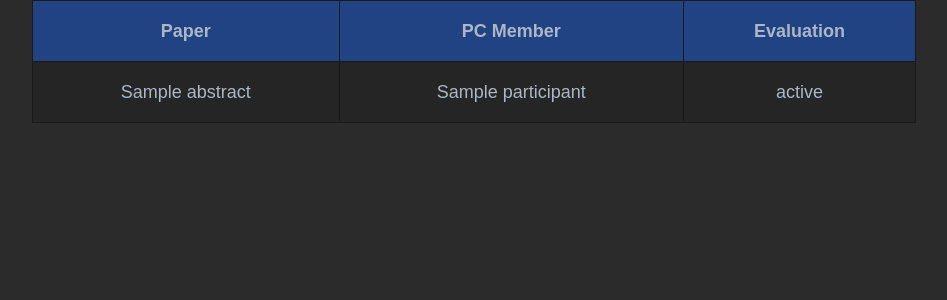
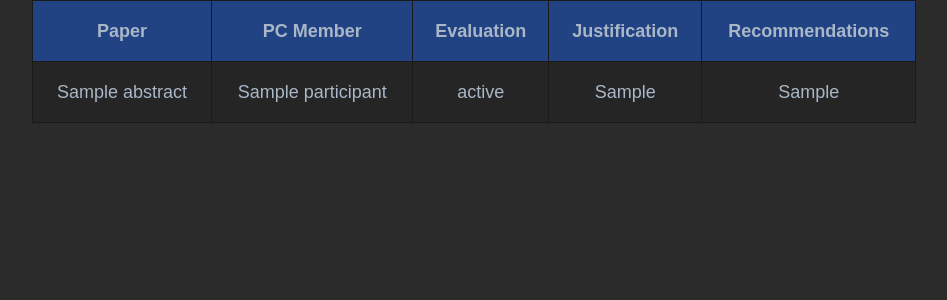
Before and after one commit to IcerOut/RedSnakes, a Django app: page /evaluation-results/ in a window 1280 px wide. Shown: the part 65-365 px from the top of the page, without its empty margins (166-1113 px from the left). Run offline with Django 3.2, Linux system fonts and the light colour scheme; tables that the repository leaves empty hold one stand-in row (values such as "Sample post").

Commit message:
Review recommendations and justifications now saved and displayed

```diff
--- a/ConferenceManager/models.py
+++ b/ConferenceManager/models.py
@@ -134,6 +134,8 @@ class Review(models.Model):
     paperId = models.ForeignKey(Paper, on_delete=models.CASCADE)
     pcId = models.ForeignKey(ProgramCommitteeMember, on_delete=models.CASCADE)
     status = models.CharField(max_length=32, null=False, default='borderline')
+    justification = models.CharField(max_length=5000, null=False, default='-')
+    recommendations = models.CharField(max_length=5000, null=False, default='-')
 
     def __str__(self):
         return str(self.paperId) + ' ' + str(self.pcId) + ' ' + self.status
--- a/ConferenceManager/serializers.py
+++ b/ConferenceManager/serializers.py
@@ -81,13 +81,15 @@ class ProgramCommitteeMemberSerializer(serializers.ModelSerializer):
 class ReviewSerializer(serializers.ModelSerializer):
     class Meta:
         model = Review
-        fields = ('paperId', 'pcId', 'status')
+        fields = ('paperId', 'pcId', 'status', 'justification', 'recommendations')
 
     def create(self, validated_data):
         review = Review()
         review.paperId = validated_data['paperId']
         review.pcId = validated_data['pcId']
         review.status = validated_data['status']
+        review.justification = validated_data['justification']
+        review.recommendations = validated_data['recommendations']
         return review
 
 
@@ -97,13 +99,15 @@ class FullReviewSerializer(serializers.ModelSerializer):
 
     class Meta:
         model = Review
-        fields = ('paperId', 'pcId', 'status')
+        fields = ('paperId', 'pcId', 'status', 'justification', 'recommendations')
 
     def create(self, validated_data):
         review = Review()
         review.paperId = validated_data['paperId']
         review.pcId = validated_data['pcId']
         review.status = validated_data['status']
+        review.justification = validated_data['justification']
+        review.recommendations = validated_data['recommendations']
         return review
 
 
--- a/templates/evaluation-results.html
+++ b/templates/evaluation-results.html
@@ -5,7 +5,8 @@
     <link rel='stylesheet' type="text/css" href="{% static 'css/stylesheet.css' %}">
     <link rel='stylesheet' type="text/css" href="{% static 'css/navbar.css' %}">
     <link rel="shortcut icon" type="image/png" href="{% static 'favicon.ico' %}"/>
-        <script type="text/javascript" src="{% static 'scripts.js' %}"></script><!--Used for jsonParse();-->
+    <script type="text/javascript" src="{% static 'scripts.js' %}"></script>
+    <!--Used for jsonParse();-->
     <meta charset="UTF-8">
     <title>Evaluation results</title>
 </head>
@@ -15,7 +16,7 @@
     <a href='{% url "conference_list" %}'>Conference List</a>
     {% if request.user.is_authenticated %}
         <a href='{% url "section_choices" %}'>Section Choices</a>
-    {% if request.user.first_name == "Speaker" or request.user.first_name == "Chair"%}
+        {% if request.user.first_name == "Speaker" or request.user.first_name == "Chair" %}
             <a href='{% url "evaluation_results" %}'>Evaluation Results</a>
         {% endif %}
         {% if request.user.first_name == "Chair" %}
@@ -27,14 +28,14 @@
                     <a href='{% url "assign_reviewers" %}'>Assign Reviewers</a>
                     <a href='{% url "bidding" %}'>Bidding</a>
                     <a href='{% url "evaluation" %}'>Evaluation</a>
-                <a href='{% url "review"%}'>Review</a>
+                    <a href='{% url "review" %}'>Review</a>
                     <a href='{% url "split_papers_into_sections" %}'>Split Papers Into Sections</a>
                 </div>
             </div>
         {% endif %}
     {% endif %}
 
-  <div class = "navbar-right">
+    <div class="navbar-right">
         {% if request.user.is_authenticated %}
             <a href="{% url 'account_logout' %}">Logout</a>
         {% else %}
@@ -67,6 +68,12 @@
                         cell = row.insertCell();
                         text = review['status'];
                         cell.appendChild(document.createTextNode(text));
+                        cell = row.insertCell();
+                        text = review['justification'];
+                        cell.appendChild(document.createTextNode(text));
+                        cell = row.insertCell();
+                        text = review['recommendations'];
+                        cell.appendChild(document.createTextNode(text));
                     }
                     table.replaceChild(new_tbody, old_tbody);
                 }
@@ -81,6 +88,8 @@
             <th>Paper</th>
             <th>PC Member</th>
             <th>Evaluation</th>
+            <th>Justification</th>
+            <th>Recommendations</th>
         </tr>
         </thead>
         <tbody>
```
Also changed, not shown: ConferenceManager/migrations/0004_auto_20200522_1657.py (added). Lines whose indentation alone changed are shown as unchanged.
